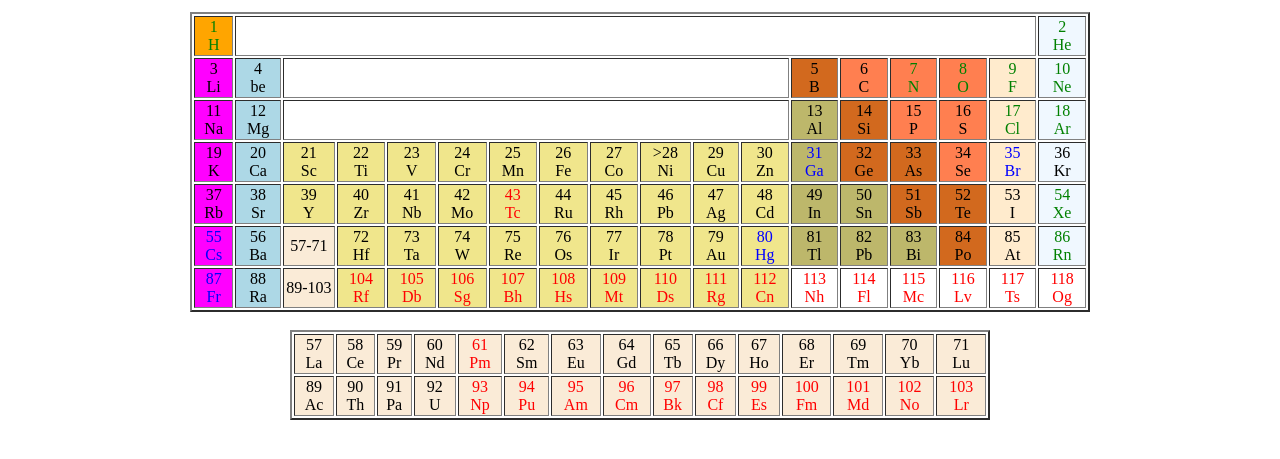
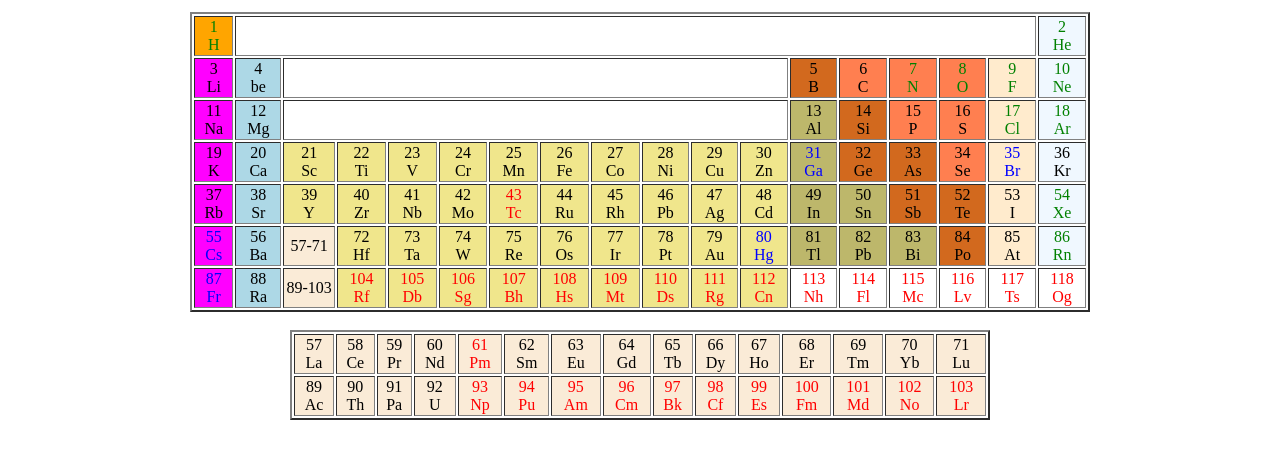
Before and after one commit to areeb613/periodic-table, a plain HTML site: page index.html in a window 1280 px wide. Shown: the part 113-572 px from the top of the page. Drawn offline with Linux system fonts and the light colour scheme.

Commit message:
Update index.html

```diff
--- a/index.html
+++ b/index.html
@@ -47,7 +47,7 @@
                     <td bgcolor="khaki"><center>25 <br>Mn</center></td>
                     <td bgcolor="khaki"><center>26 <br>Fe</center></td>
                     <td bgcolor="khaki"><center>27 <br>Co</center></td>
-                    <td bgcolor="khaki"><center>>28 <br>Ni</center</td>
+                    <td bgcolor="khaki"><center>28 <br>Ni</center</td>
                     <td bgcolor="khaki"><center>29 <br>Cu</center></td>
                     <td bgcolor="khaki"><center>30 <br>Zn</center></td>
                     <td bgcolor="darkkhaki"><font color="blue"><center>31 <br> Ga</center></font></td>
```
